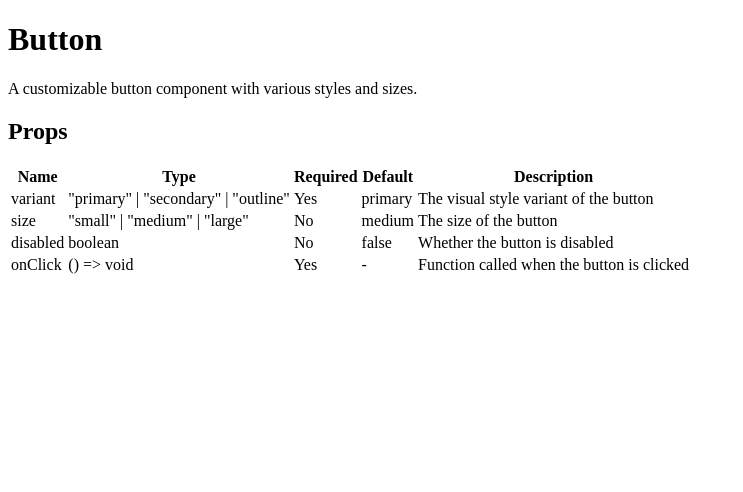
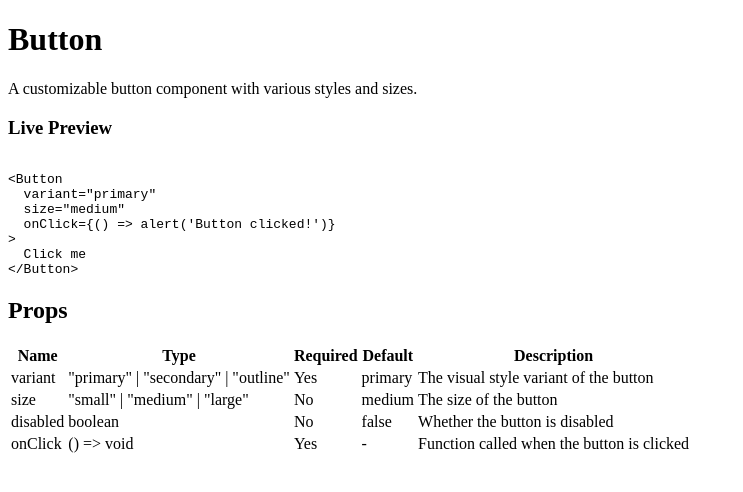
Before and after one commit to Go-deungeo-Lab/react-autodoc, a React (Create React App) app: page / in a window 1280 px wide. Shown: the top 492 px of the page, without its empty margins (0-743 px from the left). Built offline with nearby package versions, Linux system fonts and the light colour scheme.

Commit message:
feat: implement component preview with syntax highlighting

```diff
--- a/src/components/viewer/ComponentPreview.tsx
+++ b/src/components/viewer/ComponentPreview.tsx
@@ -0,0 +1,35 @@
+import React from 'react';
+import { ComponentDoc } from '../../types';
+
+interface ComponentPreviewProps {
+    component: ComponentDoc;
+    code: string;
+}
+
+export const ComponentPreview: React.FC<ComponentPreviewProps> = ({ component, code }) => {
+    return (
+        <div className="mt-8 border rounded-lg overflow-hidden">
+            {/* Preview Header */}
+            <div className="bg-gray-50 px-4 py-2 border-b">
+                <h3 className="font-medium">Live Preview</h3>
+            </div>
+
+            {/* Preview Content */}
+            <div className="p-4">
+                <div className="bg-white rounded-lg border p-6 mb-4">
+                    {/* 실제 컴포넌트가 렌더링될 공간 */}
+                    <div className="preview-area">
+                        {/* TODO: 동적 컴포넌트 렌더링 구현 */}
+                    </div>
+                </div>
+
+                {/* Code Section */}
+                <div className="bg-gray-800 rounded-lg p-4">
+          <pre className="text-gray-300 overflow-x-auto">
+            <code>{code}</code>
+          </pre>
+                </div>
+            </div>
+        </div>
+    );
+};
--- a/src/components/viewer/DocumentViewer.tsx
+++ b/src/components/viewer/DocumentViewer.tsx
@@ -1,6 +1,7 @@
 import React from 'react';
 import { ComponentDoc } from '../../types';
 import { PropTable } from './PropTable';
+import { ComponentPreview } from './ComponentPreview';
 
 interface DocumentViewerProps {
     component: ComponentDoc;
@@ -13,6 +14,17 @@ export const DocumentViewer: React.FC<DocumentViewerProps> = ({ component }) =>
             {component.description && (
                 <p className="text-gray-600 mb-6">{component.description}</p>
             )}
+
+            {/* Examples Section */}
+            {component.examples.map((example, index) => (
+                <ComponentPreview
+                    key={index}
+                    component={component}
+                    code={example.code}
+                />
+            ))}
+
+            {/* Props Table */}
             <PropTable props={component.props} />
         </div>
     );
--- a/src/data/sampleComponent.ts
+++ b/src/data/sampleComponent.ts
@@ -33,4 +33,18 @@ export const sampleComponent: ComponentDoc = {
             description: 'Function called when the button is clicked',
         },
     ],
+    examples: [
+        {
+            code: `
+<Button
+  variant="primary"
+  size="medium"
+  onClick={() => alert('Button clicked!')}
+>
+  Click me
+</Button>`,
+            description: 'Basic button example'
+        }
+    ]
+
 };
```
Also changed, not shown: src/types/index.ts (+6 -1 lines).
